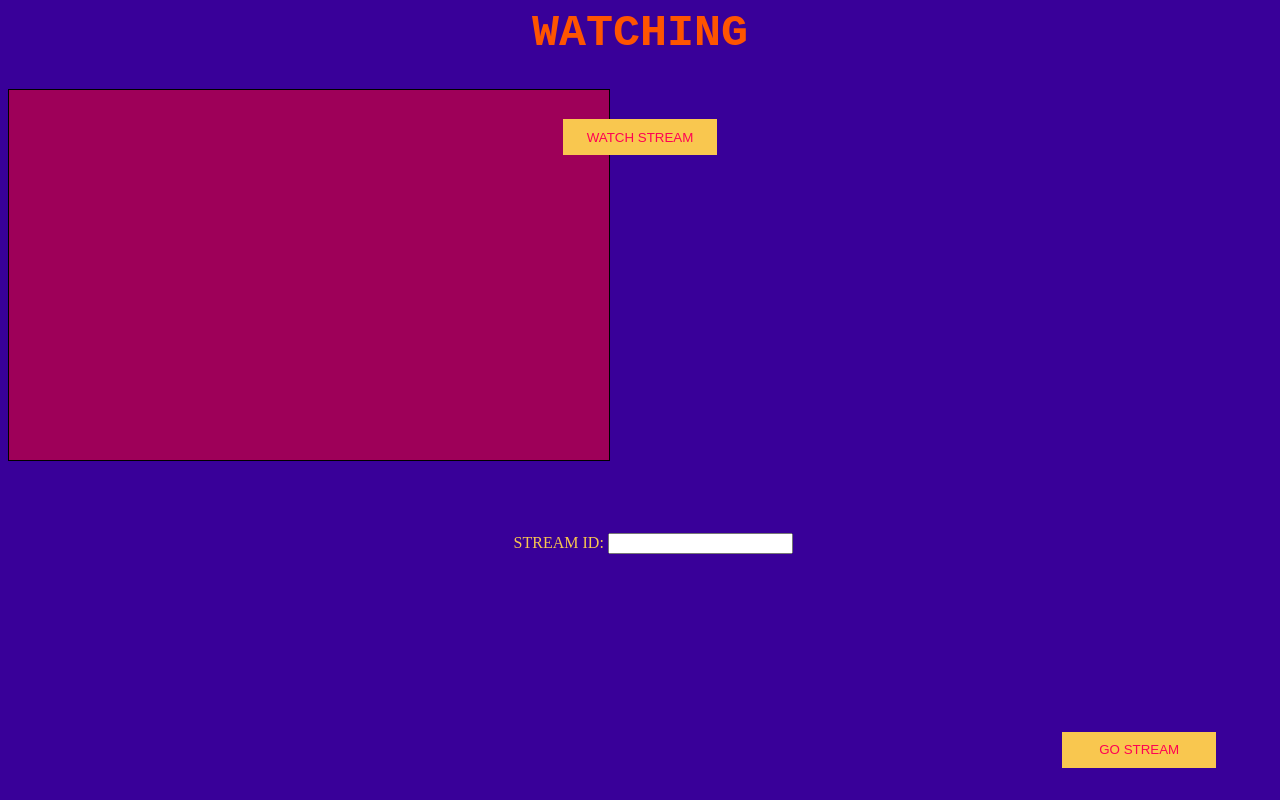
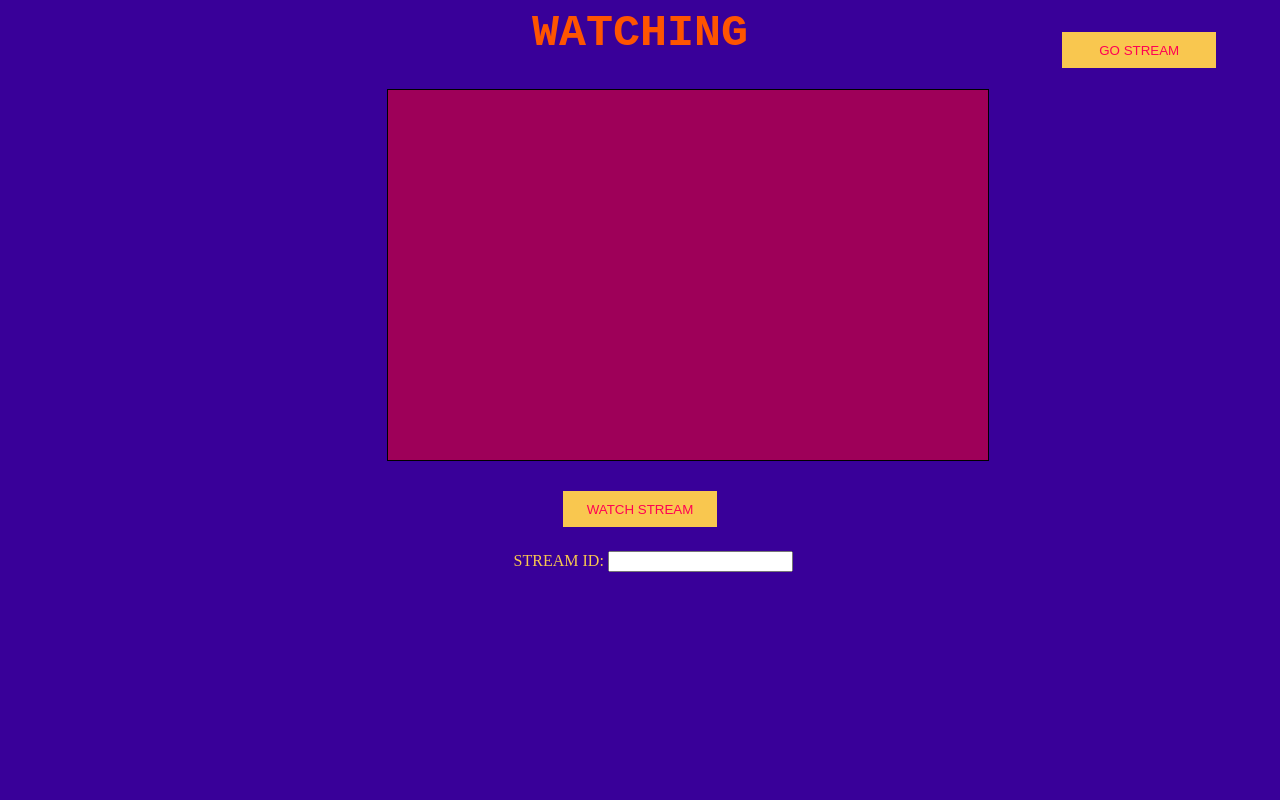
Before and after one commit to AGindinson/WebProject, a website: page public/watch.html in a window 1280 px wide. Drawn offline with nearby package versions, Linux system fonts and the light colour scheme; no server answers.

Commit message:
styles repaired

```diff
--- a/public/watch.html
+++ b/public/watch.html
@@ -4,7 +4,9 @@
     </HEAD>
     <BODY>
         <h1 class="header" align="center">WATCHING</h1>
-        <video class="remoteVideo"></video>
+        <div>
+            <video class="remoteVideo"></video>
+        </div>
         <button class="button watching">WATCH STREAM</button>
         <br/><br/><br/><br/><br/>
         <div>
--- a/public/watchStyle.css
+++ b/public/watchStyle.css
@@ -13,8 +13,7 @@ BODY {
     height: 370px;
     border: 1px solid;
     background: rgb(158, 0, 89);
-    margin-left: auto;
-    margin-right: auto;
+    margin-left: 30%;
 }
 
 .button {
@@ -42,6 +41,6 @@ BODY {
 
 .stream {
     right: 5%;
-    bottom: 4%;
+    top: 4%;
     margin: 0;
 }
```
Also changed, not shown: public/stream.html (+3 -3 lines), public/streamStyle.css (+3 -4 lines).
